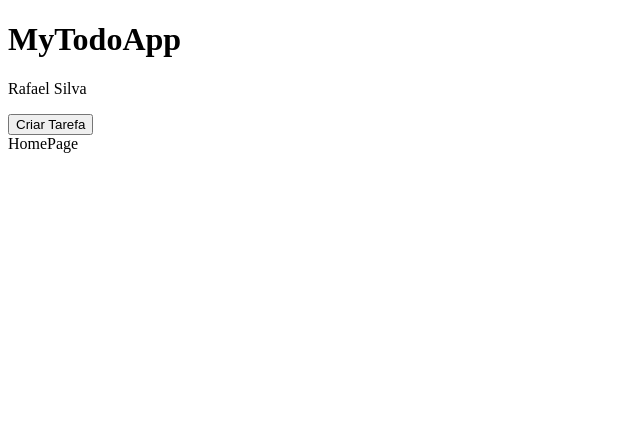
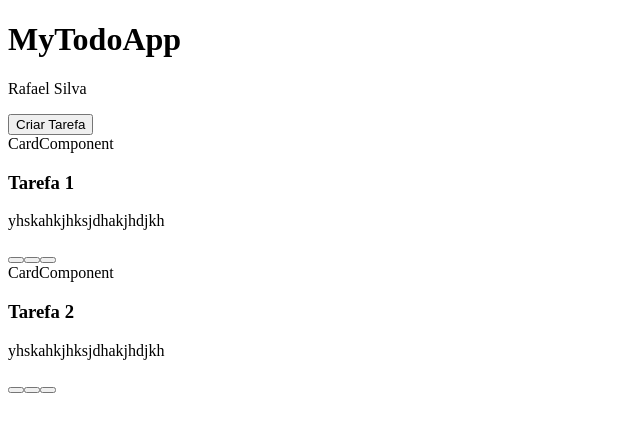
Before and after one commit to rsilvagit/FullStack-SENAI-M03S04, a React (Vite) app in the folder my-todo-list/: page / in a window 1280 px wide. Shown: the top 432 px of the page, without its empty margins (0-640 px from the left). Built offline with nearby package versions, Linux system fonts and the light colour scheme.

Commit message:
estrutura home

```diff
--- a/my-todo-list/src/components/card/CardComponent.jsx
+++ b/my-todo-list/src/components/card/CardComponent.jsx
@@ -1,7 +1,7 @@
 import React from 'react'
 import PropTypes from 'prop-types'
 import ButtonComponent from '../button/ButtonComponent'
-import { MdEdit, MdDelete, MdAutorenew } from 'react-icons/md'
+// import { MdEdit, MdDelete, MdAutorenew } from 'react-icons/md'
 import { useNavigate } from 'react-router-dom'
 
 const CardComponent = ({ todo }) => {
@@ -25,13 +25,13 @@ const CardComponent = ({ todo }) => {
             <p className='Description'>{description}</p>
             <div className="ActionsContainer">
                 <ButtonComponent onClick={handleEdit}>
-                    <MdEdit />
+                    {/* <MdEdit /> */}
                 </ButtonComponent>
                 <ButtonComponent onClick={handleDelete}>
-                    <MdDelete />
+                    {/* <MdDelete /> */}
                 </ButtonComponent>
                 <ButtonComponent onClick={changeStatus}>
-                    <MdAutorenew />
+                    {/* <MdAutorenew /> */}
                 </ButtonComponent>
             </div>
         </div>
--- a/my-todo-list/src/pages/home/HomePage.jsx
+++ b/my-todo-list/src/pages/home/HomePage.jsx
@@ -1,7 +1,27 @@
+import CardComponent from '../../components/card/CardComponent'
+const todos = [
+    {
+        id: 1,
+        title: 'Tarefa 1',
+        description: 'yhskahkjhksjdhakjhdjkh',
+        status: false,
+    },
+    {
+        id: 2,
+        title: 'Tarefa 2',
+        description: 'yhskahkjhksjdhakjhdjkh',
+        status: true,
+    },
+]
+
 export const HomePage = () => {
     return (
-        <div>
-            HomePage
+        <div className="HomeContainer">
+            <div className="CardsContainer">
+                {todos.map(todo =>
+                    <CardComponent todo={todo} key={todo.id} />
+                )}
+            </div>
         </div>
     )
 }
```
